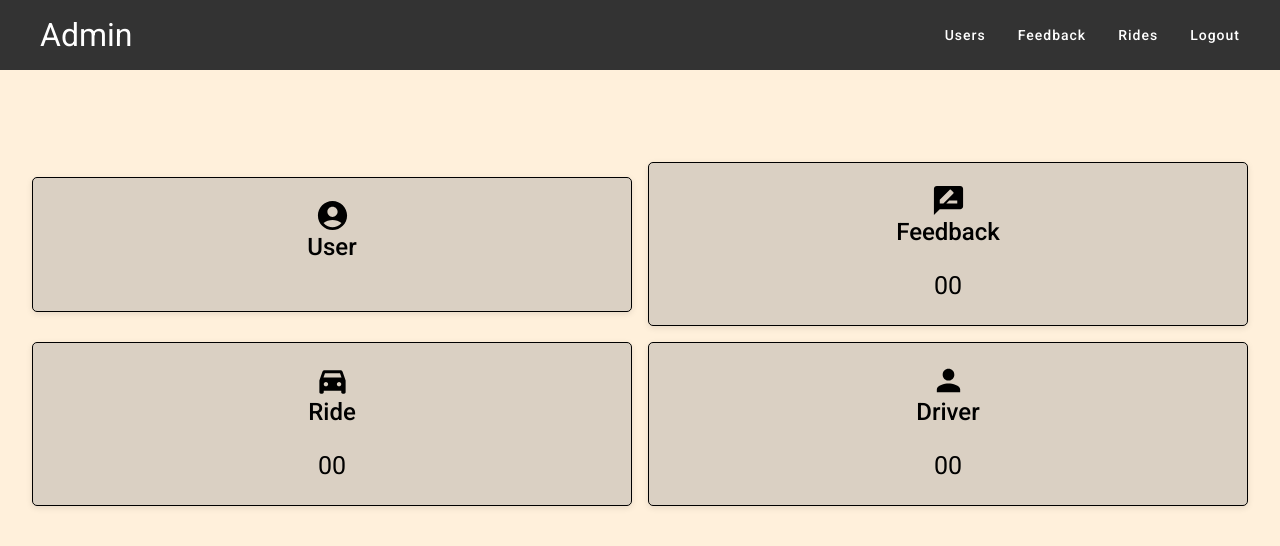
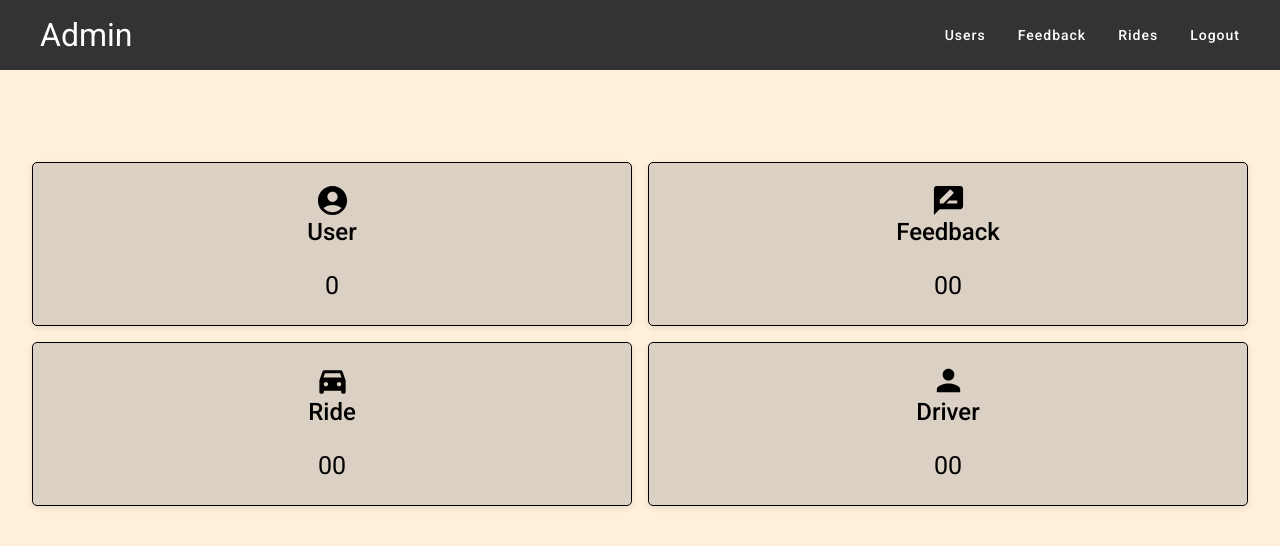
Before and after one commit to nikkosalas/web, a React (Create React App) app in the folder admin/: page /dashboard in a window 1280 px wide. Shown: the top 546 px of the page. Built offline with nearby package versions, Linux system fonts and the light colour scheme.

Commit message:
./. ReactJs di ma display ang number sa card

```diff
--- a/admin/src/App.js
+++ b/admin/src/App.js
@@ -14,7 +14,7 @@ import Rides from "./pages/Rides";
 function App() {
   const [currentForm, setCurrentForm] = useState("login");
   const [key, setKey] = useState(""); // Key for CSSTransition
-
+  const [userCount, setUserCount] = useState(0);
   const toggleForm = (formName) => {
     setCurrentForm(formName);
     setKey(new Date().getTime()); // Change the key for CSSTransition
@@ -28,7 +28,7 @@ function App() {
             <Route
               exact path="/" element={ currentForm === "login" ? ( <Login onFormSwitch={toggleForm} /> ) : (<Register onFormSwitch={toggleForm} /> ) }
             />
-            <Route exact path="/dashboard" element={<Dashboard />} />
+            <Route exact path="/dashboard" element={<Dashboard userCount={userCount} />} />
             <Route exact path="/feedback" element={<Feedback />} />
             <Route exact path="/users" element={<Users />} />
             <Route exact path="/driver" element={<Driver />} />
```
